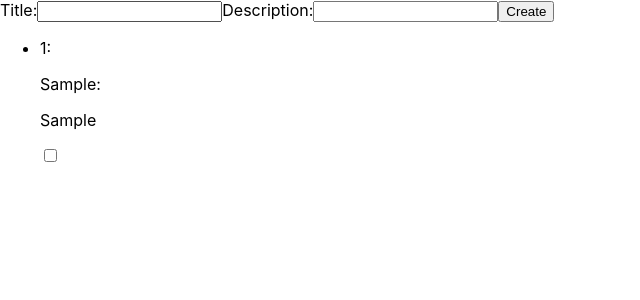
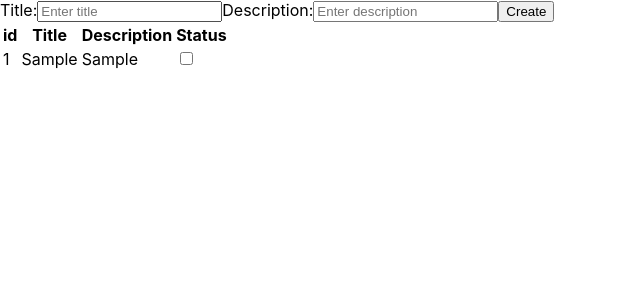
Before and after one commit to yuriy0790/to-do-list, a React (Create React App) app: page / in a window 1280 px wide. Both pictures are taken after typing "Sample", "Sample" into the empty fields and a click on the button "Create". Shown: the top 300 px of the page, without its empty margins (0-640 px from the left). Built offline with nearby package versions, Linux system fonts and the light colour scheme.

Commit message:
feat: basic logic add succ v1

```diff
--- a/src/components/AddTodoForm/AddTodoForm.jsx
+++ b/src/components/AddTodoForm/AddTodoForm.jsx
@@ -10,7 +10,7 @@ import { addTodo } from 'redux/todoSlice';
 let lastId = 0;
 export default function AddTodoForm() {
   const dispatch = useDispatch();
-  // const todos = useSelector(state => state.todos);
+  // const todos = useSelector(state => state.todos.items);
 
   const [title, setTitle] = useState('');
   const [descr, setDescr] = useState('');
@@ -39,6 +39,7 @@ export default function AddTodoForm() {
       id: lastId,
       title: title,
       descr: descr,
+      status: false,
     };
     dispatch(addTodo(todo));
     reset();
@@ -55,6 +56,7 @@ export default function AddTodoForm() {
         Title:
         <input
           className={styles.input}
+          placeholder="Enter title"
           onChange={handleChange}
           value={title}
           type="text"
@@ -66,6 +68,7 @@ export default function AddTodoForm() {
         Description:
         <input
           className={styles.input}
+          placeholder="Enter description"
           onChange={handleChange}
           value={descr}
           type="text"
--- a/src/components/App.jsx
+++ b/src/components/App.jsx
@@ -1,12 +1,17 @@
+import { useDispatch, useSelector } from 'react-redux';
+
 import AddTodoForm from './AddTodoForm/AddTodoForm';
 import TodoList from './TodoList/TodoList';
 import Modal from './Modal/Modal';
+
 export const App = () => {
+  const todos = useSelector(state => state.todos.items);
+  const selectedTodo = useSelector(state => state.todos.fullTodoInfoModal);
   return (
     <>
       <AddTodoForm />
-      <TodoList />
-      <Modal />
+      {todos.length > 0 ? <TodoList /> : <p>Add something using form above</p>}
+      {selectedTodo && <Modal />}
     </>
   );
 };
--- a/src/components/Modal/Modal.jsx
+++ b/src/components/Modal/Modal.jsx
@@ -1,3 +1,30 @@
+import { useDispatch, useSelector } from 'react-redux';
+import { closeModalTodo, setTodoStatus } from 'redux/todoSlice';
+import styles from './Modal.module.css';
+
 export default function Modal() {
-  return;
+  const selectedTodo = useSelector(state => state.todos.fullTodoInfoModal);
+  const { id, title, descr, status } = selectedTodo;
+  const dispatch = useDispatch();
+
+  const handleCheckboxChange = (id, status) => {
+    dispatch(setTodoStatus({ id, status: !status }));
+  };
+
+  return (
+    <div className={styles.overlay}>
+      <div className={styles.modal}>
+        <h1>{title}</h1>
+        <p>{descr}</p>
+        <input
+          type="checkbox"
+          checked={status}
+          onChange={() => handleCheckboxChange(id, status)}
+        />
+        <button type="button" onClick={() => dispatch(closeModalTodo())}>
+          Close
+        </button>
+      </div>
+    </div>
+  );
 }
--- a/src/components/Modal/Modal.module.css
+++ b/src/components/Modal/Modal.module.css
@@ -0,0 +1,29 @@
+.overlay {
+  position: fixed;
+  top: 0;
+  left: 0;
+  width: 100vw;
+  height: 100vh;
+
+  display: flex;
+  justify-content: center;
+  align-items: center;
+
+  background-color: rgba(0, 0, 0, 0.4);
+  z-index: 100;
+}
+
+.modal {
+  width: 50%;
+  height: auto;
+  padding: 10px 10px;
+
+  display: flex;
+  flex-direction: column;
+  align-items: center;
+  gap: 10px;
+
+  overflow: scroll;
+
+  background-color: white;
+}
--- a/src/components/TodoList/TodoList.jsx
+++ b/src/components/TodoList/TodoList.jsx
@@ -1,46 +1,63 @@
-import {
-  // useDispatch,
-  useSelector,
-} from 'react-redux';
+import { useDispatch, useSelector } from 'react-redux';
 
 import styles from './TodoList.module.css';
 
-// import { deleteTodo } from 'redux/todoSlice';
+import { deleteTodo, openModalTodo, setTodoStatus } from 'redux/todoSlice';
+import { useState } from 'react';
 
 const TodoList = () => {
-  // const dispatch = useDispatch();
-  const todos = useSelector(state => state.todos);
+  const dispatch = useDispatch();
+  const todos = useSelector(state => state.todos.items);
 
   // const onDeleteBtnClick = todoId => {
   //   const deletedTodo = todos.find(todo => todo.id === todoId);
 
   //   dispatch(deleteTodo(todoId));
   // };
+  const onTodoClick = event => {
+    if (event.target.type !== 'checkbox') {
+      const clickedTodo = todos.find(
+        el =>
+          Number(el.id) ===
+          Number(event.currentTarget.firstElementChild.textContent)
+      );
+
+      dispatch(openModalTodo(clickedTodo));
+      return;
+    }
+  };
+
+  const handleCheckboxChange = (id, status) => {
+    dispatch(setTodoStatus({ id, status: !status }));
+  };
+
   return (
-    <>
-      <ul>
-        {todos.map(({ id, title, descr }) => (
-          <li className={styles.listItem} key={id}>
-            <p className={styles.contact}>{id}:</p>
-            <p className={styles.contact}>{title}:</p>
-            <p className={styles.contact}>{descr}</p>
-            <input
-              className={styles.input}
-              // onChange={handleChange}
-              type="checkbox"
-              name="status"
-            />
-            {/* <button
-              className={styles.delBtn}
-              type="button"
-              onClick={() => onDeleteBtnClick(id)}
-            >
-              Delete
-            </button> */}
-          </li>
+    <table className={styles.table}>
+      <tbody>
+        <tr>
+          <th>id</th>
+          <th>Title</th>
+          <th>Description</th>
+          <th>Status</th>
+        </tr>
+        {todos.map(({ id, title, descr, status }) => (
+          <tr key={id} onClick={onTodoClick}>
+            <td>{id}</td>
+            <td>{title}</td>
+            <td>{descr}</td>
+            <td>
+              <input
+                type="checkbox"
+                data-todo-id={id}
+                name="status"
+                onChange={() => handleCheckboxChange(id, status)}
+                checked={status}
+              />
+            </td>
+          </tr>
         ))}
-      </ul>
-    </>
+      </tbody>
+    </table>
   );
 };
 export default TodoList;
--- a/src/redux/todoSlice.js
+++ b/src/redux/todoSlice.js
@@ -1,6 +1,9 @@
 import { createSlice } from '@reduxjs/toolkit';
 
-const todoInitialState = [];
+const todoInitialState = {
+  items: [],
+  fullTodoInfoModal: false,
+};
 
 const todoSlice = createSlice({
   name: 'todos',
@@ -9,14 +12,36 @@ const todoSlice = createSlice({
 
   reducers: {
     addTodo(state, { payload }) {
-      return [...state, payload];
+      state.items = [...state.items, payload];
     },
     deleteTodo(state, { payload }) {
-      return state.filter(el => el.id !== payload);
+      state.items = state.items.filter(el => el.id !== payload);
+    },
+    openModalTodo(state, { payload }) {
+      state.fullTodoInfoModal = { ...payload };
+    },
+    closeModalTodo(state) {
+      state.fullTodoInfoModal = null;
+    },
+    setTodoStatus: (state, { payload }) => {
+      const { id, status } = payload;
+      const todo = state.items.find(todo => todo.id === id);
+      if (todo) {
+        todo.status = status;
+      }
+      if (state.fullTodoInfoModal) {
+        state.fullTodoInfoModal.status = status;
+      }
     },
   },
 });
 
-export const { addTodo, deleteTodo } = todoSlice.actions;
+export const {
+  addTodo,
+  deleteTodo,
+  openModalTodo,
+  closeModalTodo,
+  setTodoStatus,
+} = todoSlice.actions;
 
 export const todoReducer = todoSlice.reducer;
```
